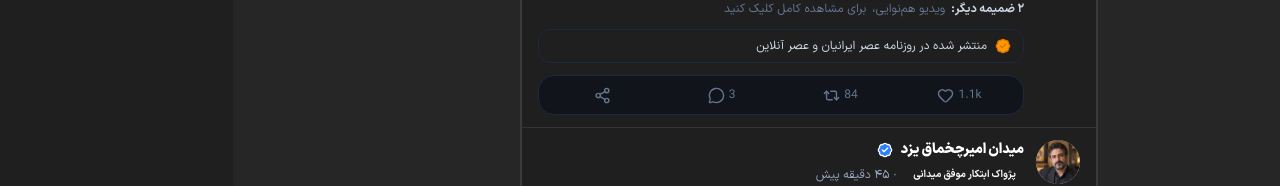
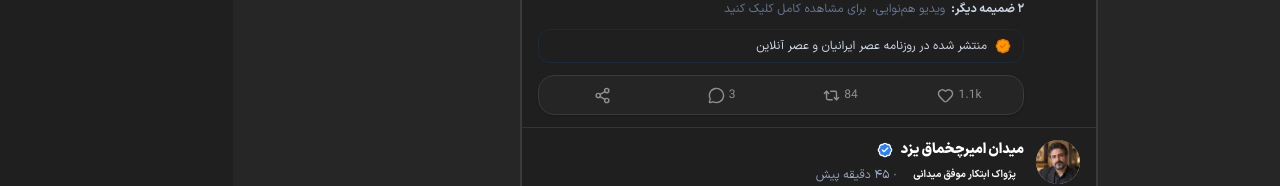
Before and after one commit to mohammad-mohammad-soltani/meydan, a Next.js app: page /home in a window 1280 px wide. Shown: the part 569-755 px from the top of the page. Built offline with nearby package versions, Linux system fonts and the light colour scheme.

Commit message:
refactor: migrate feed actions to semantic tokens

```diff
--- a/features/feed/components/PostActions.tsx
+++ b/features/feed/components/PostActions.tsx
@@ -16,14 +16,34 @@ type PostActionsProps = {
 };
 
 const formatCount = (value: number) => value >= 1000 ? (value / 1000).toFixed(1) + "k" : String(value);
+const actionBase = "pointer-events-auto inline-flex h-8 w-full items-center justify-center gap-1 rounded-full transition-colors";
 
 export function PostActions({ postId, likes, comments, reposts, liked, reposted, onLike, onRepost, onShare, className = "" }: PostActionsProps) {
   return (
-    <div dir="ltr" className={"feed-post-actions pointer-events-auto relative z-20 mt-3 grid h-10 grid-cols-4 items-center rounded-2xl border border-slate-200 bg-white/70 px-1 text-slate-400 shadow-sm shadow-slate-200/40 dark:border-slate-800 dark:bg-slate-950/40 dark:text-slate-500 dark:shadow-none " + className}>
-      <button type="button" onClick={(event) => { event.stopPropagation(); onShare(); }} aria-label="اشتراک‌گذاری روایت" className="pointer-events-auto grid h-8 w-full place-items-center rounded-full transition-colors hover:bg-blue-500/10 hover:text-blue-500"><Share2 className="h-[17px] w-[17px]" /></button>
-      <Link scroll={false} onClick={(event) => { event.stopPropagation(); if (window.location.pathname === "/posts/" + postId) { event.preventDefault(); window.history.replaceState(null, "", "/posts/" + postId + "#comment-composer"); document.getElementById("comment-composer")?.scrollIntoView({ behavior: "smooth", block: "start" }); } }} href={("/posts/" + postId + "#comment-composer") as Route} aria-label="مشاهده نظرها" className="pointer-events-auto inline-flex h-8 w-full items-center justify-center gap-1 rounded-full transition-colors hover:bg-blue-500/10 hover:text-blue-500"><MessageCircle className="h-[17px] w-[17px]" /><span className="text-xs">{comments}</span></Link>
-      <button type="button" onClick={(event) => { event.stopPropagation(); onRepost(); }} aria-label="بازنشر روایت" aria-pressed={reposted} className={"pointer-events-auto inline-flex h-8 w-full items-center justify-center gap-1 rounded-full transition-colors hover:bg-emerald-500/10 " + (reposted ? "text-emerald-500" : "hover:text-emerald-500")}><Repeat2 className="h-[17px] w-[17px]" /><span className="text-xs">{reposts + (reposted ? 1 : 0)}</span></button>
-      <button type="button" onClick={(event) => { event.stopPropagation(); onLike(); }} aria-label="پسندیدن روایت" aria-pressed={liked} className={"pointer-events-auto inline-flex h-8 w-full items-center justify-center gap-1 rounded-full transition-colors hover:bg-brand-red/10 " + (liked ? "text-brand-red" : "hover:text-brand-red")}><Heart className={"h-[17px] w-[17px] " + (liked ? "fill-current" : "")} /><span className="text-xs">{formatCount(likes + (liked ? 1 : 0))}</span></button>
+    <div dir="ltr" className={`feed-post-actions pointer-events-auto relative z-20 mt-3 grid h-10 grid-cols-4 items-center rounded-2xl border border-border bg-surface-glass px-1 text-icon-muted shadow-xs ${className}`}>
+      <button type="button" onClick={(event) => { event.stopPropagation(); onShare(); }} aria-label="اشتراک‌گذاری روایت" className={`${actionBase} hover:bg-info-surface hover:text-info`}><Share2 className="h-[17px] w-[17px]" /></button>
+      <Link
+        scroll={false}
+        onClick={(event) => {
+          event.stopPropagation();
+          if (window.location.pathname === "/posts/" + postId) {
+            event.preventDefault();
+            window.history.replaceState(null, "", "/posts/" + postId + "#comment-composer");
+            document.getElementById("comment-composer")?.scrollIntoView({ behavior: "smooth", block: "start" });
+          }
+        }}
+        href={("/posts/" + postId + "#comment-composer") as Route}
+        aria-label="مشاهده نظرها"
+        className={`${actionBase} hover:bg-info-surface hover:text-info`}
+      >
+        <MessageCircle className="h-[17px] w-[17px]" /><span className="text-xs">{comments}</span>
+      </Link>
+      <button type="button" onClick={(event) => { event.stopPropagation(); onRepost(); }} aria-label="بازنشر روایت" aria-pressed={reposted} className={`${actionBase} hover:bg-success-surface ${reposted ? "text-success" : "hover:text-success"}`}>
+        <Repeat2 className="h-[17px] w-[17px]" /><span className="text-xs">{reposts + (reposted ? 1 : 0)}</span>
+      </button>
+      <button type="button" onClick={(event) => { event.stopPropagation(); onLike(); }} aria-label="پسندیدن روایت" aria-pressed={liked} className={`${actionBase} hover:bg-brand-muted ${liked ? "text-brand" : "hover:text-brand"}`}>
+        <Heart className={`h-[17px] w-[17px] ${liked ? "fill-current" : ""}`} /><span className="text-xs">{formatCount(likes + (liked ? 1 : 0))}</span>
+      </button>
     </div>
   );
 }
```
